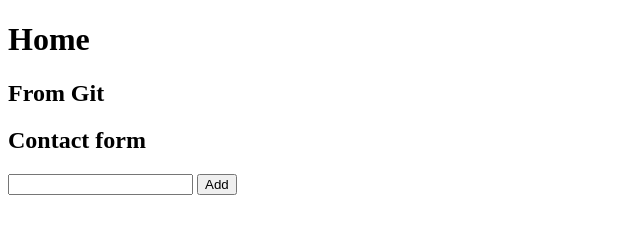
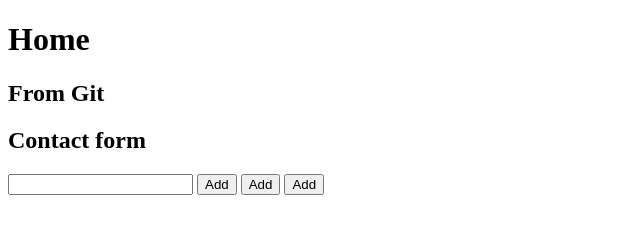
Before and after one commit to Azhar-Qadri/all-about-git, a plain HTML site: page index.html in a window 1280 px wide. Shown: the whole page, without its empty margins (0-640 px from the left). Drawn offline with Linux system fonts and the light colour scheme.

```diff
--- a/index.html
+++ b/index.html
@@ -13,6 +13,8 @@
         <h2>Contact form</h2>
         <input type="text" name="name">
         <button>Add</button>
+        <button>Add</button>
+        <button>Add</button>
     </form>
 </body>
 </html>
```
Also changed, not shown: 1 other file.
